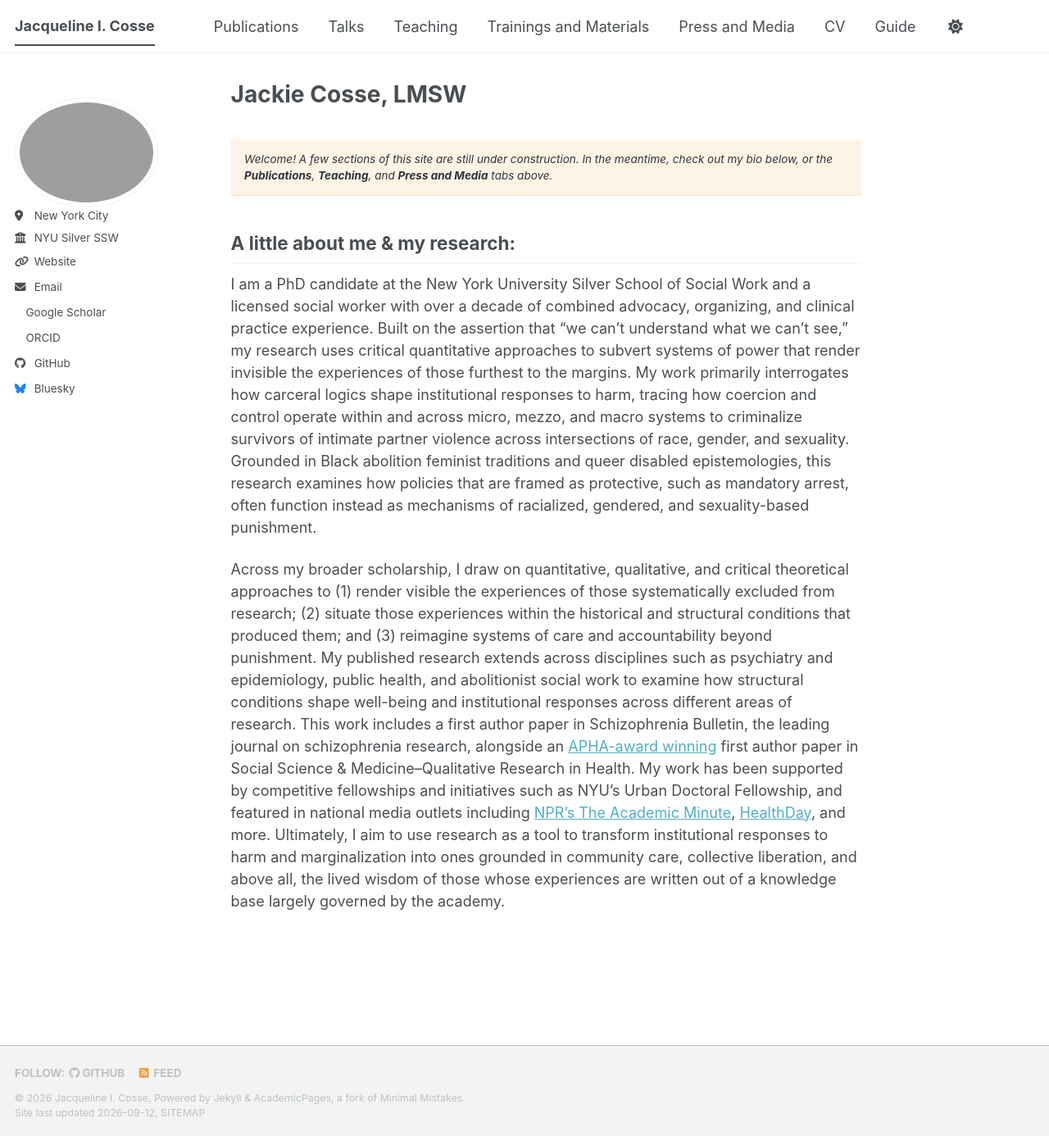
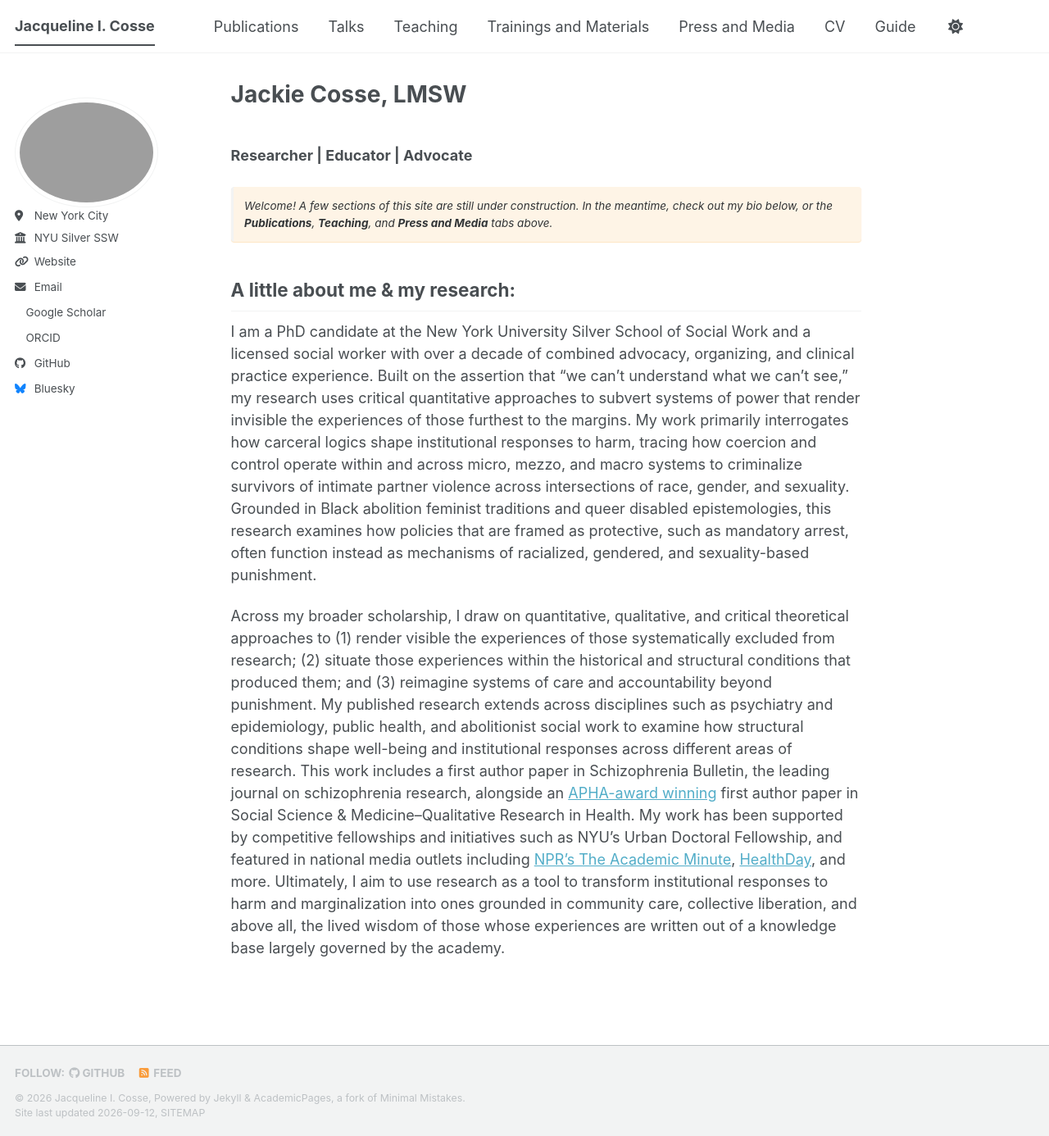
Before and after one commit to jackiecosse/jackiecosse.com, a Jekyll site: the page built from _pages/about.md, in a window 1280 px wide and 1386 px high. Shown: the whole window at 82% size. Built offline with Jekyll 4.4.1, drawn with Linux system fonts in a browser that asks for light colours; a style sheet for code colours, icons or effects is not loaded.

Commit message:
Update about.md

```diff
--- a/_pages/about.md
+++ b/_pages/about.md
@@ -8,6 +8,8 @@ redirect_from:
   - /about.html
 ---
 
+### Researcher | Educator | Advocate
+
 > Welcome! A few sections of this site are still under construction. In the meantime, check out my bio below, or the **Publications**, **Teaching**, and **Press and Media** tabs above.
 {: .notice--warning}
 
```
